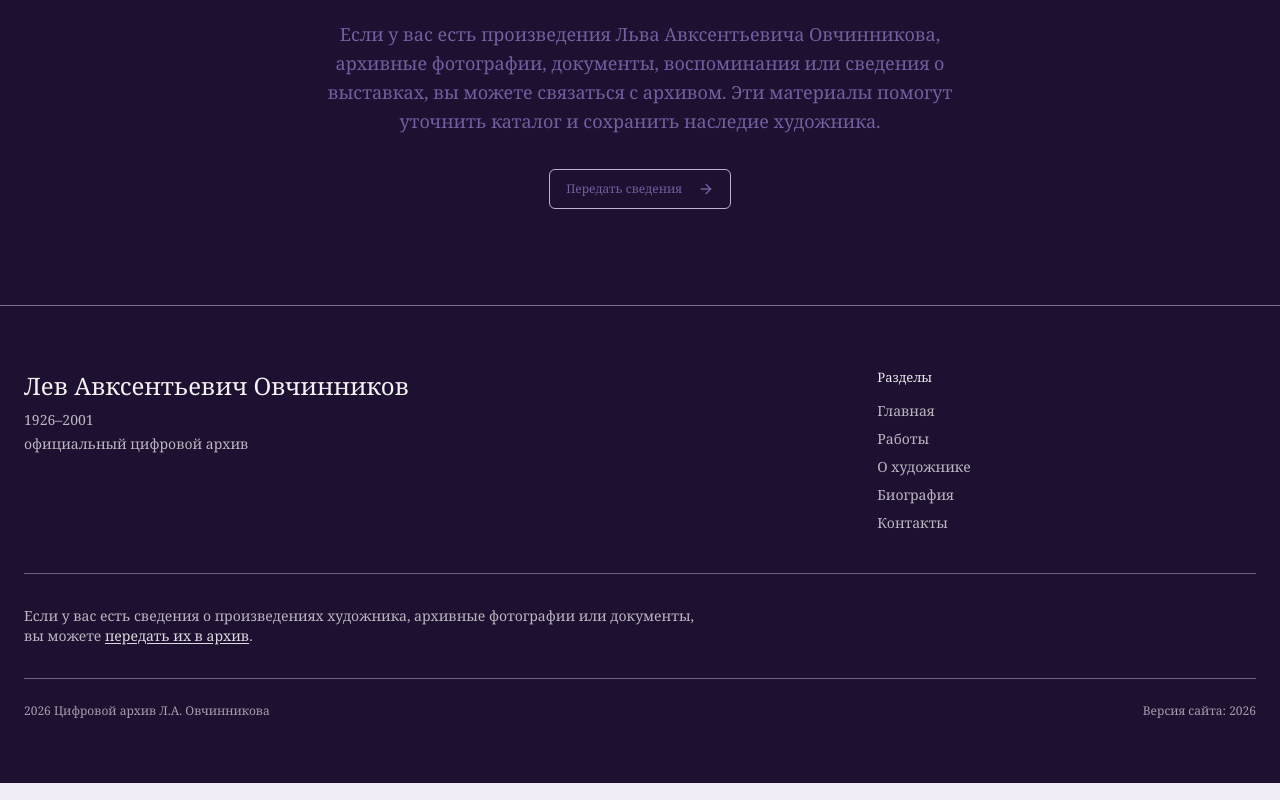
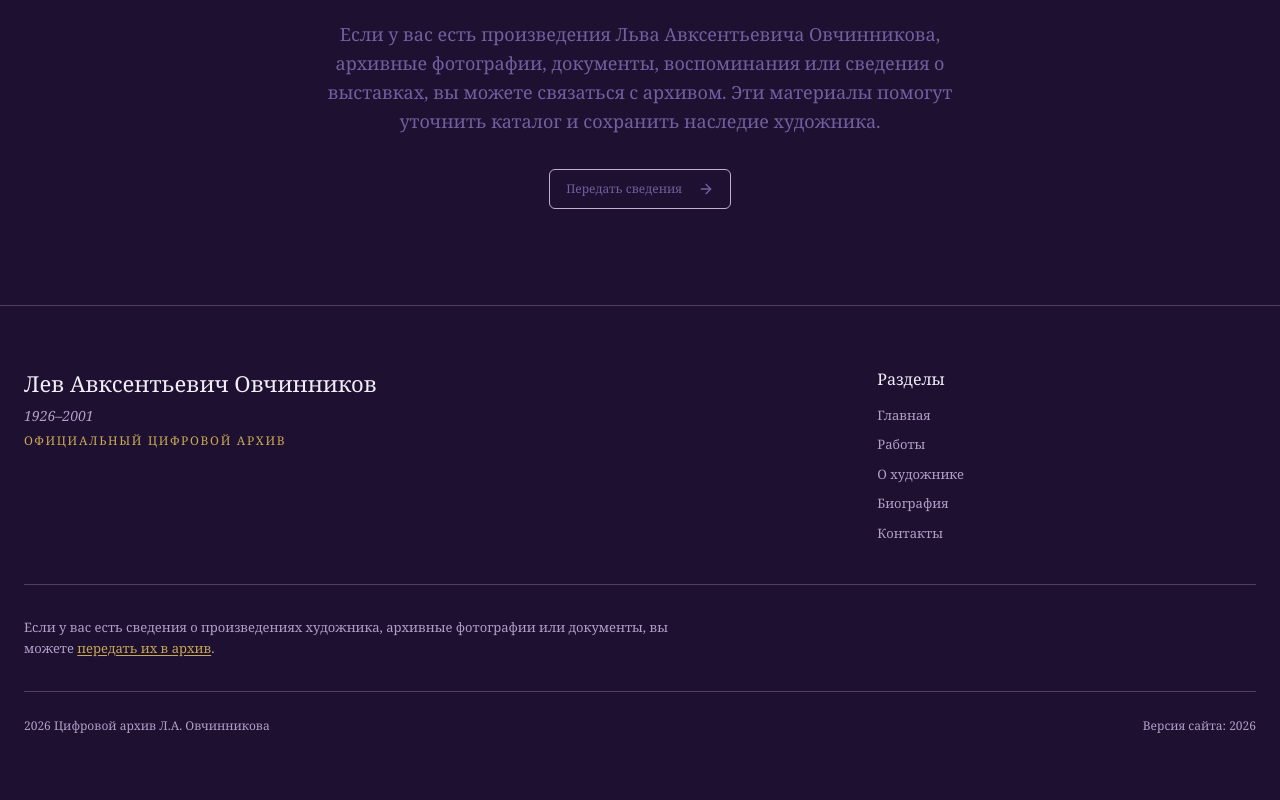
Before and after one commit to odmal88/LA_Ovchinnikov, a Next.js app: page / in a window 1280 px wide. Shown: the part 2976-3776 px from the top of the page. Built offline with nearby package versions, Linux system fonts and the light colour scheme.

Commit message:
Repaint Lev archive footer

```diff
--- a/components/layout/footer.tsx
+++ b/components/layout/footer.tsx
@@ -5,31 +5,29 @@ export function Footer() {
   const currentYear = new Date().getFullYear();
 
   return (
-    <footer className="bg-ink text-white border-t border-soft/60">
+    <footer className="bg-deep-violet text-dark-text border-t border-soft/30">
       <div className="container mx-auto px-4 md:px-6 py-12 md:py-16">
         <div className="grid grid-cols-1 md:grid-cols-3 gap-8 md:gap-12">
-          {/* Информация об архиве */}
           <div className="md:col-span-2">
-            <h3 className="font-serif text-xl md:text-2xl text-white/95 mb-2">
+            <h3 className="font-serif text-[22px] font-normal text-background mb-2">
               {siteConfig.artistName}
             </h3>
-            <p className="text-sm text-white/70 mb-1">
+            <p className="text-[14px] italic text-dark-text mb-1">
               {siteConfig.artistYears}
             </p>
-            <p className="text-sm text-white/70">
+            <p className="text-[12px] uppercase tracking-[0.14em] text-gold">
               {siteConfig.archiveStatus}
             </p>
           </div>
 
-          {/* Навигация */}
           <div>
-            <h4 className="font-medium text-white/90 mb-4">Разделы</h4>
+            <h4 className="font-serif font-normal text-[16px] text-background mb-4">Разделы</h4>
             <nav className="flex flex-col gap-2">
               {navigation.map((item) => (
                 <Link
                   key={item.href}
                   href={item.href}
-                  className="text-sm text-white/70 hover:text-ocher transition-colors"
+                  className="text-[13px] text-dark-text hover:text-gold transition-colors"
                 >
                   {item.name}
                 </Link>
@@ -38,27 +36,21 @@ export function Footer() {
           </div>
         </div>
 
-        {/* Призыв к действию */}
-        <div className="mt-10 pt-8 border-t border-soft/50">
-          <p className="text-sm text-white/70 max-w-2xl">
-            Если у вас есть сведения о произведениях художника, архивные
-            фотографии или документы, вы можете{" "}
-            <Link
-              href="/contacts"
-              className="text-white/85 hover:text-ocher underline underline-offset-2 transition-colors"
-            >
+        <div className="mt-10 pt-8 border-t border-soft/30">
+          <p className="text-[13px] leading-relaxed text-dark-text max-w-2xl">
+            Если у вас есть сведения о произведениях художника, архивные фотографии или документы, вы можете{" "}
+            <Link href="/contacts" className="text-gold hover:text-background underline underline-offset-2 transition-colors">
               передать их в архив
             </Link>
             .
           </p>
         </div>
 
-        {/* Копирайт */}
-        <div className="mt-8 pt-6 border-t border-soft/50 flex flex-col sm:flex-row justify-between items-start sm:items-center gap-4">
-          <p className="text-xs text-white/60">
+        <div className="mt-8 pt-6 border-t border-soft/30 flex flex-col sm:flex-row justify-between items-start sm:items-center gap-4">
+          <p className="text-[12px] text-dark-text">
             {currentYear} Цифровой архив Л.А. Овчинникова
           </p>
-          <p className="text-xs text-white/60">
+          <p className="text-[12px] text-dark-text">
             Версия сайта: {currentYear}
           </p>
         </div>
```
